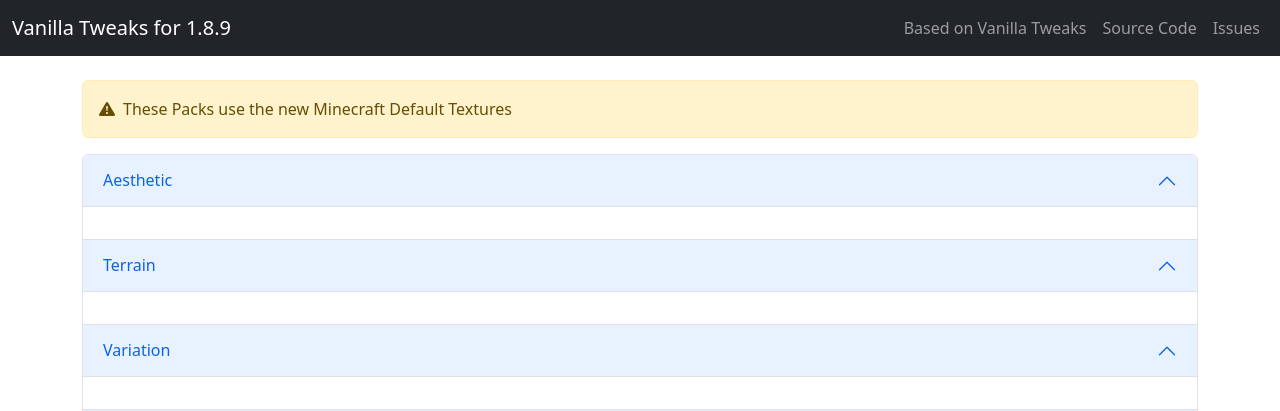
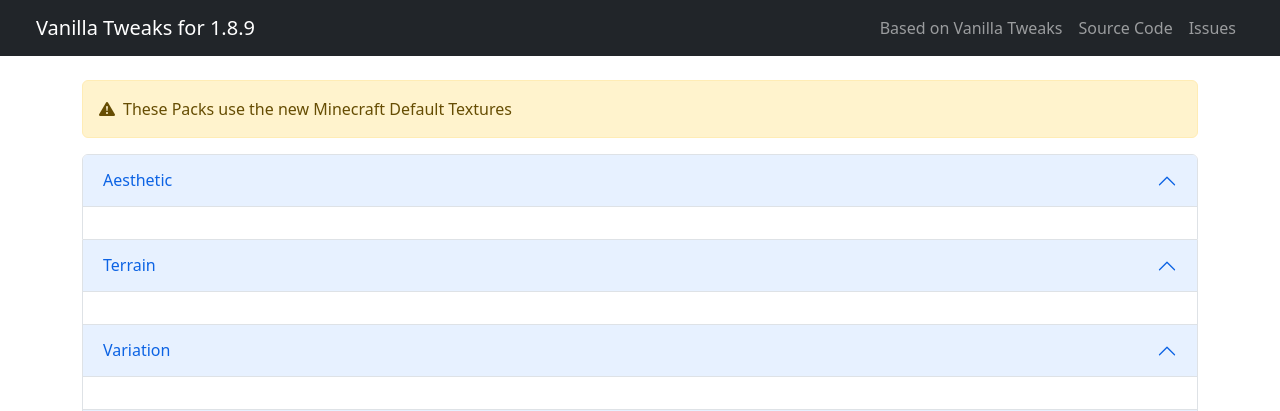
Before and after one commit to lenemter/Vanilla-Tweaks-1.8.9, a Flask app: page / in a window 1280 px wide. Shown: the top 411 px of the page. Run offline with Flask 2, Linux system fonts and the light colour scheme; some libraries are stand-ins or nearby versions.

Commit message:
Navnar fix

```diff
--- a/src/static/style.css
+++ b/src/static/style.css
@@ -11,10 +11,6 @@
     }
 }
 
-.navbar > .container-fluid {
-    max-width: 96rem;
-}
-
 .tweak {
     width: 258px; /* 256px (image size) + 2px (border) */
     min-width: 258px !important;
--- a/src/templates/index.html
+++ b/src/templates/index.html
@@ -29,7 +29,7 @@
 
     <body>
         <nav class="navbar fixed-top navbar-expand-md bg-dark navbar-dark">
-            <div class="container-fluid mx-sm-auto mx-2">
+            <div class="container-fluid mx-sm-4 mx-2">
                 <!-- Brand -->
                 <span class="navbar-brand">Vanilla Tweaks for 1.8.9</span>
 
```
